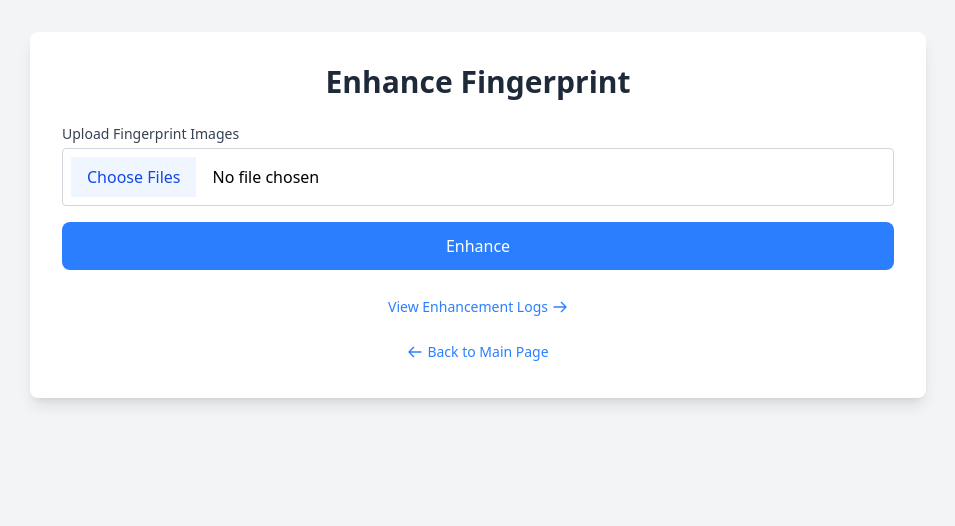
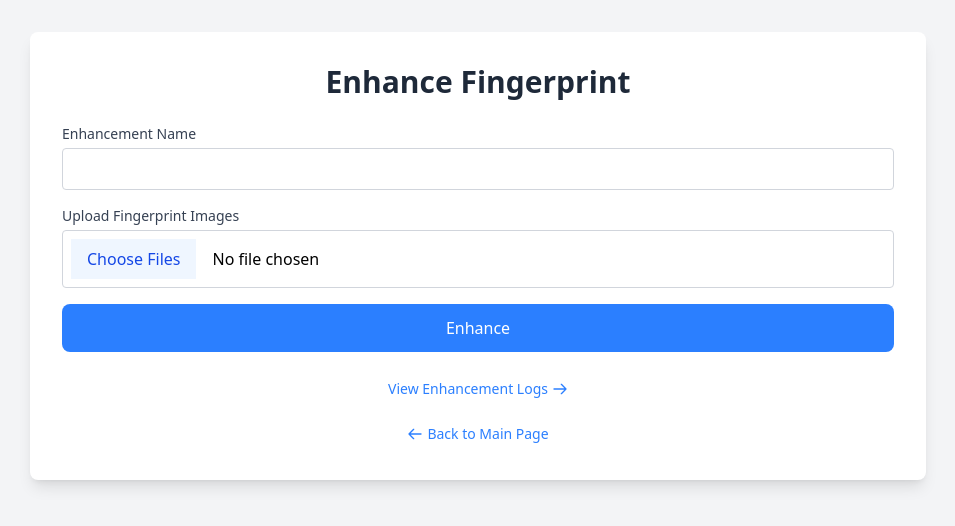
Before and after one commit to mery9/Automated-Latent-Fingerprint-Enhancement-Project, a Flask app: template MainWebapp/templates/enhance_fingerprint.html in a window 1280 px wide. Shown: the top 526 px of the page, without its empty margins (162-1117 px from the left). Run offline with Flask 2, Linux system fonts and the light colour scheme; the template is opened without the code that fills it, so the values that code supplies are empty; parts of the project's set-up code (start-up, migrations or seed data) failed here and were passed over.

Commit message:
Add enhancement name input and display in logs and results

```diff
--- a/MainWebapp/FlaskRegLogin.py
+++ b/MainWebapp/FlaskRegLogin.py
@@ -413,6 +413,7 @@ def enhance_fingerprint():
         return redirect(url_for("login"))
 
     if request.method == "POST":
+        enhancement_name = request.form.get("enhancement_name")
         if "fingerprint_photos" in request.files:
             files = request.files.getlist("fingerprint_photos")
             unique_id = datetime.datetime.now().strftime("%Y%m%d%H%M%S%f")
@@ -427,6 +428,7 @@ def enhance_fingerprint():
             # Create a log entry with "processing" status
             log_id = enhanced_images_collection.insert_one({
                 "user": session["username"],
+                "enhancement_name": enhancement_name,
                 "files": [file.filename for file in files],
                 "results": [],
                 "status": "processing",
--- a/MainWebapp/templates/enhance_fingerprint.html
+++ b/MainWebapp/templates/enhance_fingerprint.html
@@ -11,6 +11,11 @@
         <h1 class="text-2xl md:text-3xl font-bold mb-6 text-center text-gray-800">Enhance Fingerprint</h1>
 
         <form method="POST" enctype="multipart/form-data" class="space-y-4">
+            <div>
+                <label class="block text-sm font-medium text-gray-700 mb-1">Enhancement Name</label>
+                <input type="text" id="enhancement_name" name="enhancement_name" required
+                       class="w-full p-2 border border-gray-300 rounded focus:ring-2 focus:ring-blue-500">
+            </div>
             <div>
                 <label class="block text-sm font-medium text-gray-700 mb-1">Upload Fingerprint Images</label>
                 <input type="file" name="fingerprint_photos" multiple required
--- a/MainWebapp/templates/view_enhancement_logs.html
+++ b/MainWebapp/templates/view_enhancement_logs.html
@@ -19,6 +19,7 @@
                         <tr>
                             <th class="px-4 py-3 text-left text-sm font-semibold text-gray-700 rounded-tl-lg">Log ID</th>
                             <th class="px-4 py-3 text-left text-sm font-semibold text-gray-700">Timestamp</th>
+                            <th class="px-4 py-3 text-left text-sm font-semibold text-gray-700">Enhancement Name</th>
                             <th class="px-4 py-3 text-left text-sm font-semibold text-gray-700 rounded-tr-lg">Actions</th>
                         </tr>
                     </thead>
@@ -27,6 +28,7 @@
                         <tr class="{% if loop.index is even %}bg-gray-50{% else %}bg-white{% endif %} hover:bg-gray-100">
                             <td class="px-4 py-3 text-sm text-gray-600">{{ log._id }}</td>
                             <td class="px-4 py-3 text-sm text-gray-600">{{ log.timestamp.strftime('%Y-%m-%d %H:%M:%S') }}</td>
+                            <td class="px-4 py-3 text-sm text-gray-600">{{ log.enhancement_name }}</td>
                             <td class="px-4 py-3">
                                 <div class="flex items-center gap-2">
                                     {% if log.status == "processing" %}
@@ -64,6 +66,9 @@
                         </p>
                         <p class="text-sm font-medium text-gray-700">Timestamp:
                             <span class="font-normal text-gray-600">{{ log.timestamp.strftime('%Y-%m-%d %H:%M:%S') }}</span>
+                        </p>
+                        <p class="text-sm font-medium text-gray-700">Enhancement Name:
+                            <span class="font-normal text-gray-600">{{ log.enhancement_name }}</span>
                         </p>
                     </div>
                     <div class="space-y-2">
--- a/MainWebapp/templates/view_enhancement_result.html
+++ b/MainWebapp/templates/view_enhancement_result.html
@@ -43,6 +43,7 @@
 <body class="bg-gray-100 p-4 md:p-8">
     <div class="bg-white p-4 md:p-8 rounded-lg shadow-lg max-w-4xl mx-auto">
         <h1 class="text-2xl md:text-3xl font-bold mb-4 md:mb-6 text-center text-gray-800">Enhancement Result</h1>
+        <p class="text-2xl md:text-3xl font-bold mb-4 md:mb-6 text-center text-gray-800"><strong>Enhancement Name:</strong> {{ log.enhancement_name }}</p>
         {% if role == "Forensic Expertise" %}
         <div class="border border-gray-300 rounded-lg p-4 mb-4">
             <h2 class="text-xl font-semibold mb-2">Enhanced Images</h2>
```
